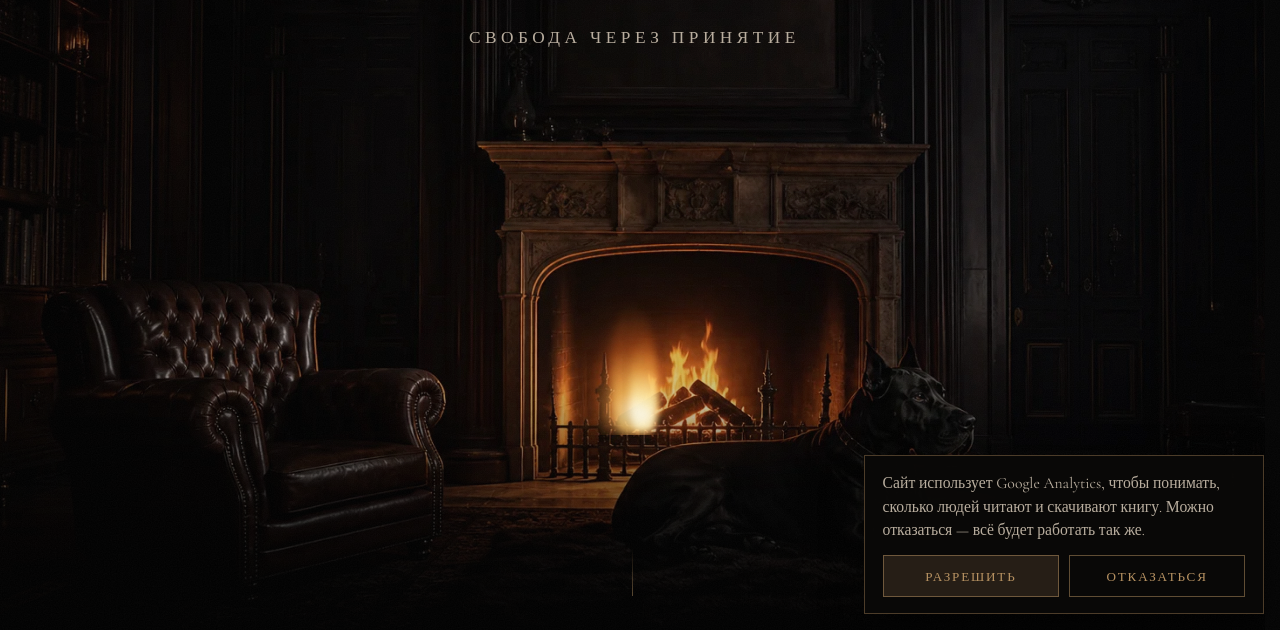
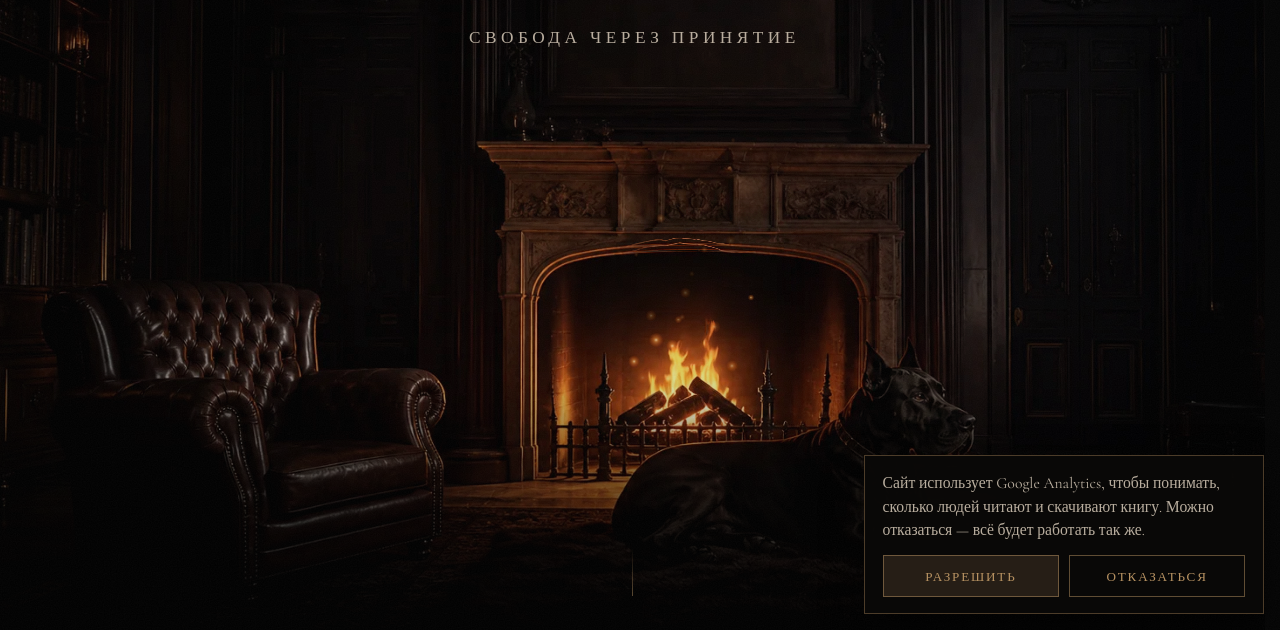
Before and after one commit to borodicht/9-59, a plain HTML site: page index.html in a window 1280 px wide. Shown: the part 170-800 px from the top of the page. Drawn offline with nearby package versions, Linux system fonts and the light colour scheme; animation ran at ten frames a second; a web font is replaced by a local one.

Commit message:
Кинематографичный огонь и более тёмный блок «О книге»
- fire.js: синемаграф на WebGL — пламя на фото колышется и дышит,
  решётка остаётся неподвижной, дрожь горячего воздуха над огнём
- искры с восходящим потоком на canvas вместо CSS-пятен
- свет камина мерцает на всю комнату в такт пламени
- без WebGL или с «уменьшением движения» — прежний CSS-огонь
- блок «О книге»: фон темнее, свет камина слабее,
  фон рендера книги обрезается по силуэту
- service worker v5

Co-Authored-By: Claude Opus 5.5 <noreply@anthropic.com>
Claude-Session: https://claude.ai/code/session_012dy8jn5q1PxBzfozbLF716

```diff
--- /dev/null
+++ b/fire.js
@@ -0,0 +1,380 @@
+// «Живой» огонь: синемаграф поверх фотографии.
+// WebGL оживляет пламя на самом снимке (колыхание, дрожь жара, вспышки яркости),
+// второй слой — искры, третий — мерцающий свет камина на всю комнату.
+// Всё синхронизировано одной функцией мерцания.
+
+const IMAGE_SIZE = { width: 1717, height: 916 };
+
+// Участок картинки, где живёт огонь (доли ширины/высоты снимка).
+const FIRE_CROP = { x0: 0.465, y0: 0.47, x1: 0.615, y1: 0.775 };
+// Пламя: центр, ширина и вертикальные границы; ниже GRATE_Y — решётка, её не трогаем.
+const FLAME = { cx: 0.539, halfWidth: 0.05, top: 0.575, base: 0.742 };
+const GRATE_Y = 0.726;
+// Откуда светит камин — для света на комнату и для искр.
+const LIGHT = { x: 0.539, y: 0.69 };
+
+const VERTEX_SHADER = `
+attribute vec2 aPosition;
+varying vec2 vUv;
+void main() {
+  vUv = aPosition * 0.5 + 0.5;
+  vUv.y = 1.0 - vUv.y;
+  gl_Position = vec4(aPosition, 0.0, 1.0);
+}`;
+
+const FRAGMENT_SHADER = `
+precision mediump float;
+varying vec2 vUv;
+uniform sampler2D uImage;
+uniform vec4 uCrop;
+uniform float uTime;
+uniform float uFlicker;
+uniform vec4 uFlame;   // cx, halfWidth, top, base
+uniform float uGrate;
+
+float hash(vec2 p) {
+  p = fract(p * vec2(123.34, 456.21));
+  p += dot(p, p + 45.32);
+  return fract(p.x * p.y);
+}
+
+float noise(vec2 p) {
+  vec2 i = floor(p);
+  vec2 f = fract(p);
+  vec2 u = f * f * (3.0 - 2.0 * f);
+  return mix(mix(hash(i), hash(i + vec2(1.0, 0.0)), u.x),
+             mix(hash(i + vec2(0.0, 1.0)), hash(i + vec2(1.0, 1.0)), u.x), u.y);
+}
+
+float fbm(vec2 p) {
+  float value = 0.0;
+  float amplitude = 0.5;
+  for (int i = 0; i < 4; i++) {
+    value += amplitude * noise(p);
+    p *= 2.03;
+    amplitude *= 0.5;
+  }
+  return value;
+}
+
+float luminance(vec3 c) {
+  return dot(c, vec3(0.299, 0.587, 0.114));
+}
+
+void main() {
+  vec2 uv = mix(uCrop.xy, uCrop.zw, vUv);
+  vec3 original = texture2D(uImage, uv).rgb;
+
+  // Насколько точка внутри языков пламени (по горизонтали — гаусс, по вертикали — от углей вверх).
+  float dx = (uv.x - uFlame.x) / uFlame.y;
+  float horizontal = exp(-dx * dx * 1.6);
+  float height = clamp((uFlame.w - uv.y) / (uFlame.w - uFlame.z), 0.0, 1.0);
+  float aboveGrate = 1.0 - smoothstep(uGrate - 0.012, uGrate, uv.y);
+  float zone = horizontal * aboveGrate;
+
+  // Языки пламени тянутся вверх: смещение растёт с высотой.
+  vec2 flow = vec2(uv.x * 38.0, uv.y * 22.0 + uTime * 2.4);
+  float wobbleX = fbm(flow) - 0.5;
+  float wobbleY = fbm(flow + vec2(7.3, 2.1)) - 0.5;
+  vec2 offset = vec2(wobbleX * 0.010, wobbleY * 0.016 + 0.004) * (0.25 + height * 1.1) * zone;
+
+  // Дрожь горячего воздуха над огнём — слабее и мельче.
+  // Только узкая полоса над языками пламени — арка камина не должна «плыть».
+  float hazeZone = smoothstep(uFlame.z - 0.035, uFlame.z - 0.005, uv.y)
+    * (1.0 - smoothstep(uFlame.z + 0.01, uFlame.z + 0.04, uv.y)) * horizontal;
+  vec2 haze = vec2(fbm(uv * 60.0 + vec2(0.0, uTime * 3.0)) - 0.5, 0.0) * 0.003 * hazeZone;
+
+  vec3 moved = texture2D(uImage, uv + offset + haze).rgb;
+
+  // Смешиваем только там, где есть свет пламени — тёмные прутья решётки остаются на месте.
+  float glow = max(luminance(original), luminance(moved));
+  float fireMask = smoothstep(0.16, 0.42, glow) * zone + hazeZone * 0.6;
+  vec3 color = mix(original, moved, clamp(fireMask, 0.0, 1.0));
+
+  // Дыхание яркости: ярче в сердцевине, синхронно со светом в комнате.
+  float core = smoothstep(0.35, 0.85, luminance(color)) * zone;
+  color *= 1.0 + uFlicker * (0.12 + core * 0.35);
+  color += vec3(1.0, 0.42, 0.08) * uFlicker * 0.05 * horizontal * (1.0 - height * 0.5);
+
+  // Мягкие края, чтобы слой незаметно растворялся в фотографии.
+  vec2 edge = smoothstep(vec2(0.0), vec2(0.14), vUv) * smoothstep(vec2(0.0), vec2(0.14), 1.0 - vUv);
+  float alpha = edge.x * edge.y;
+  gl_FragColor = vec4(color * alpha, alpha);
+}`;
+
+function compileShader(gl, type, source) {
+  const shader = gl.createShader(type);
+  gl.shaderSource(shader, source);
+  gl.compileShader(shader);
+
+  if (!gl.getShaderParameter(shader, gl.COMPILE_STATUS)) {
+    throw new Error(gl.getShaderInfoLog(shader) || "Shader compile failed");
+  }
+
+  return shader;
+}
+
+function createProgram(gl) {
+  const program = gl.createProgram();
+  gl.attachShader(program, compileShader(gl, gl.VERTEX_SHADER, VERTEX_SHADER));
+  gl.attachShader(program, compileShader(gl, gl.FRAGMENT_SHADER, FRAGMENT_SHADER));
+  gl.linkProgram(program);
+
+  if (!gl.getProgramParameter(program, gl.LINK_STATUS)) {
+    throw new Error(gl.getProgramInfoLog(program) || "Program link failed");
+  }
+
+  return program;
+}
+
+function loadImage(src) {
+  return new Promise((resolve, reject) => {
+    const image = new Image();
+    image.decoding = "async";
+    image.onload = () => resolve(image);
+    image.onerror = reject;
+    image.src = src;
+  });
+}
+
+// Мерцание живого огня: несколько несоизмеримых синусов + редкие «вспышки».
+function createFlicker() {
+  const phases = Array.from({ length: 4 }, () => Math.random() * Math.PI * 2);
+  let burst = 0;
+  let nextBurstAt = 0;
+
+  return (time) => {
+    const base =
+      Math.sin(time * 1.7 + phases[0]) * 0.35 +
+      Math.sin(time * 2.9 + phases[1]) * 0.25 +
+      Math.sin(time * 5.3 + phases[2]) * 0.15 +
+      Math.sin(time * 8.1 + phases[3]) * 0.08;
+
+    if (time > nextBurstAt) {
+      burst = 0.35 + Math.random() * 0.4;
+      nextBurstAt = time + 2.5 + Math.random() * 5;
+    }
+
+    burst *= 0.96;
+    return Math.max(-1, Math.min(1, base * 0.7 + burst));
+  };
+}
+
+/* ------------------------------------------------------------------ */
+/* Искры                                                               */
+/* ------------------------------------------------------------------ */
+
+function createEmbers(canvas) {
+  const context = canvas.getContext("2d");
+  const embers = [];
+  let width = 0;
+  let height = 0;
+  let pixelRatio = 1;
+  let spawnAccumulator = 0;
+
+  function resize(cssWidth, cssHeight) {
+    pixelRatio = Math.min(window.devicePixelRatio || 1, 2);
+    width = cssWidth;
+    height = cssHeight;
+    canvas.width = Math.round(cssWidth * pixelRatio);
+    canvas.height = Math.round(cssHeight * pixelRatio);
+  }
+
+  function spawn(intensity) {
+    embers.push({
+      x: width * (0.5 + (Math.random() - 0.5) * 0.36),
+      y: height * (0.86 + Math.random() * 0.06),
+      vx: (Math.random() - 0.5) * 14,
+      vy: -(36 + Math.random() * 70) * (0.8 + intensity * 0.4),
+      life: 0,
+      maxLife: 1.4 + Math.random() * 2.2,
+      size: 0.7 + Math.random() * 1.5,
+      seed: Math.random() * 100
+    });
+  }
+
+  function step(dt, time, intensity) {
+    spawnAccumulator += dt * (5 + intensity * 6);
+
+    while (spawnAccumulator > 1) {
+      spawn(intensity);
+      spawnAccumulator -= 1;
+    }
+
+    context.setTransform(pixelRatio, 0, 0, pixelRatio, 0, 0);
+    context.clearRect(0, 0, width, height);
+    context.globalCompositeOperation = "lighter";
+
+    for (let i = embers.length - 1; i >= 0; i -= 1) {
+      const ember = embers[i];
+      ember.life += dt;
+
+      if (ember.life > ember.maxLife || ember.y < -10) {
+        embers.splice(i, 1);
+        continue;
+      }
+
+      // Восходящий поток с завихрениями.
+      ember.vx += Math.sin(time * 2.2 + ember.seed) * 22 * dt;
+      ember.vy *= 0.995;
+      ember.x += ember.vx * dt;
+      ember.y += ember.vy * dt;
+
+      const t = ember.life / ember.maxLife;
+      const fade = t < 0.1 ? t / 0.1 : 1 - (t - 0.1) / 0.9;
+      const twinkle = 0.7 + Math.sin(time * 18 + ember.seed) * 0.3;
+      const alpha = Math.max(0, fade * twinkle);
+      const radius = ember.size * (1 - t * 0.5);
+
+      const gradient = context.createRadialGradient(ember.x, ember.y, 0, ember.x, ember.y, radius * 4);
+      gradient.addColorStop(0, `rgba(255, 236, 190, ${alpha})`);
+      gradient.addColorStop(0.3, `rgba(255, 160, 60, ${alpha * 0.55})`);
+      gradient.addColorStop(1, "rgba(255, 90, 20, 0)");
+      context.fillStyle = gradient;
+      context.beginPath();
+      context.arc(ember.x, ember.y, radius * 4, 0, Math.PI * 2);
+      context.fill();
+    }
+  }
+
+  return { resize, step };
+}
+
+/* ------------------------------------------------------------------ */
+/* Сборка                                                              */
+/* ------------------------------------------------------------------ */
+
+export async function startCinematicFire({ hero, room, scene, imageSrc, isPaused }) {
+  const fireCanvas = document.createElement("canvas");
+  fireCanvas.className = "hero__cine-fire";
+  fireCanvas.setAttribute("aria-hidden", "true");
+
+  const gl = fireCanvas.getContext("webgl", { premultipliedAlpha: true, alpha: true, antialias: false });
+
+  if (!gl) {
+    return false;
+  }
+
+  const image = await loadImage(imageSrc);
+  const program = createProgram(gl);
+  gl.useProgram(program);
+
+  const buffer = gl.createBuffer();
+  gl.bindBuffer(gl.ARRAY_BUFFER, buffer);
+  gl.bufferData(gl.ARRAY_BUFFER, new Float32Array([-1, -1, 1, -1, -1, 1, 1, 1]), gl.STATIC_DRAW);
+  const positionLocation = gl.getAttribLocation(program, "aPosition");
+  gl.enableVertexAttribArray(positionLocation);
+  gl.vertexAttribPointer(positionLocation, 2, gl.FLOAT, false, 0, 0);
+
+  const texture = gl.createTexture();
+  gl.bindTexture(gl.TEXTURE_2D, texture);
+  gl.texParameteri(gl.TEXTURE_2D, gl.TEXTURE_WRAP_S, gl.CLAMP_TO_EDGE);
+  gl.texParameteri(gl.TEXTURE_2D, gl.TEXTURE_WRAP_T, gl.CLAMP_TO_EDGE);
+  gl.texParameteri(gl.TEXTURE_2D, gl.TEXTURE_MIN_FILTER, gl.LINEAR);
+  gl.texParameteri(gl.TEXTURE_2D, gl.TEXTURE_MAG_FILTER, gl.LINEAR);
+  gl.texImage2D(gl.TEXTURE_2D, 0, gl.RGB, gl.RGB, gl.UNSIGNED_BYTE, image);
+
+  const uniforms = {
+    crop: gl.getUniformLocation(program, "uCrop"),
+    time: gl.getUniformLocation(program, "uTime"),
+    flicker: gl.getUniformLocation(program, "uFlicker"),
+    flame: gl.getUniformLocation(program, "uFlame"),
+    grate: gl.getUniformLocation(program, "uGrate")
+  };
+
+  gl.uniform4f(uniforms.crop, FIRE_CROP.x0, FIRE_CROP.y0, FIRE_CROP.x1, FIRE_CROP.y1);
+  gl.uniform4f(uniforms.flame, FLAME.cx, FLAME.halfWidth, FLAME.top, FLAME.base);
+  gl.uniform1f(uniforms.grate, GRATE_Y);
+
+  const emberCanvas = document.createElement("canvas");
+  emberCanvas.className = "hero__cine-embers";
+  emberCanvas.setAttribute("aria-hidden", "true");
+  const embers = createEmbers(emberCanvas);
+
+  const roomLight = document.createElement("div");
+  roomLight.className = "hero__cine-light";
+  roomLight.setAttribute("aria-hidden", "true");
+
+  // Слои кладём в комнату: они двигаются вместе с ней при параллаксе.
+  const overlay = room.querySelector(".hero__overlay");
+  room.insertBefore(roomLight, overlay);
+  room.insertBefore(fireCanvas, overlay);
+  room.insertBefore(emberCanvas, overlay);
+
+  function layout() {
+    const heroWidth = hero.clientWidth;
+    const heroHeight = hero.clientHeight;
+    const scale = Math.max(heroWidth / IMAGE_SIZE.width, heroHeight / IMAGE_SIZE.height);
+    const imageWidth = IMAGE_SIZE.width * scale;
+    const imageHeight = IMAGE_SIZE.height * scale;
+    const [posX = "50%", posY = "50%"] = getComputedStyle(scene).backgroundPosition.split(" ");
+    const ratio = (value) => (value.endsWith("%") ? parseFloat(value) / 100 : 0.5);
+    const offsetX = (heroWidth - imageWidth) * ratio(posX);
+    const offsetY = (heroHeight - imageHeight) * ratio(posY);
+    const toX = (fraction) => offsetX + fraction * imageWidth;
+    const toY = (fraction) => offsetY + fraction * imageHeight;
+
+    const cropLeft = toX(FIRE_CROP.x0);
+    const cropTop = toY(FIRE_CROP.y0);
+    const cropWidth = (FIRE_CROP.x1 - FIRE_CROP.x0) * imageWidth;
+    const cropHeight = (FIRE_CROP.y1 - FIRE_CROP.y0) * imageHeight;
+    const pixelRatio = Math.min(window.devicePixelRatio || 1, 2);
+
+    Object.assign(fireCanvas.style, {
+      left: `${cropLeft}px`,
+      top: `${cropTop}px`,
+      width: `${cropWidth}px`,
+      height: `${cropHeight}px`
+    });
+    fireCanvas.width = Math.round(cropWidth * pixelRatio);
+    fireCanvas.height = Math.round(cropHeight * pixelRatio);
+    gl.viewport(0, 0, fireCanvas.width, fireCanvas.height);
+
+    // Искры летят выше, до каминной полки.
+    const emberWidth = cropWidth * 1.4;
+    const emberHeight = cropHeight * 1.7;
+    Object.assign(emberCanvas.style, {
+      left: `${toX(LIGHT.x) - emberWidth / 2}px`,
+      top: `${toY(FLAME.base) - emberHeight}px`,
+      width: `${emberWidth}px`,
+      height: `${emberHeight}px`
+    });
+    embers.resize(emberWidth, emberHeight);
+
+    roomLight.style.setProperty("--light-x", `${toX(LIGHT.x)}px`);
+    roomLight.style.setProperty("--light-y", `${toY(LIGHT.y)}px`);
+    roomLight.style.setProperty("--light-r", `${imageWidth * 0.55}px`);
+  }
+
+  layout();
+  window.addEventListener("resize", layout);
+  hero.classList.add("hero--cinematic-fire");
+
+  const flicker = createFlicker();
+  const startTime = performance.now();
+  let lastTime = startTime;
+
+  function frame(now) {
+    window.requestAnimationFrame(frame);
+
+    if (isPaused()) {
+      lastTime = now;
+      return;
+    }
+
+    const dt = Math.min(0.05, (now - lastTime) / 1000);
+    lastTime = now;
+    const time = (now - startTime) / 1000;
+    const value = flicker(time);
+
+    gl.uniform1f(uniforms.time, time);
+    gl.uniform1f(uniforms.flicker, value);
+    gl.drawArrays(gl.TRIANGLE_STRIP, 0, 4);
+
+    embers.step(dt, time, (value + 1) / 2);
+    roomLight.style.opacity = String(0.55 + value * 0.35);
+  }
+
+  window.requestAnimationFrame(frame);
+  return true;
+}
--- a/script.js
+++ b/script.js
@@ -1212,6 +1212,7 @@ let sparkTimeoutId = null;
 let sparkElements = [];
 let isDogAnimating = false;
 let isHeroVisible = true;
+let cinematicFireActive = false;
 
 function initializeFireAnimation() {
   if (!heroElement || heroElement.dataset.fireAnimationInitialized === "true") {
@@ -1243,6 +1244,7 @@ function initializeSparks() {
 
 function canPlaySparks() {
   return (
+    !cinematicFireActive &&
     heroElement?.dataset.fireAnimationInitialized === "true" &&
     !document.hidden &&
     !reduceMotion &&
@@ -1936,6 +1938,30 @@ initializeQuoteBreak();
 initializeSignature();
 initializeDogHit();
 
+// «Живой» огонь на WebGL. Если WebGL нет или включено «уменьшение движения» —
+// остаётся прежняя CSS-анимация.
+if (!reduceMotion && heroElement) {
+  import("./fire.js")
+    .then(({ startCinematicFire }) =>
+      startCinematicFire({
+        hero: heroElement,
+        room: $(".hero__room"),
+        scene: $(".hero__scene"),
+        imageSrc: "assets/images/hero-room-v1.webp",
+        isPaused: () => document.hidden || !isHeroVisible || reduceMotion
+      })
+    )
+    .then((started) => {
+      if (started) {
+        cinematicFireActive = true;
+        cancelScheduledSparks();
+      }
+    })
+    .catch(() => {
+      /* остаётся CSS-огонь */
+    });
+}
+
 // После вступления снимаем класс, чтобы анимации не повторялись при перерисовке.
 if (document.documentElement.classList.contains("intro-play")) {
   window.setTimeout(() => document.documentElement.classList.remove("intro-play"), 5200);
--- a/styles.css
+++ b/styles.css
@@ -636,9 +636,7 @@ body {
 
 .about-panel {
   position: relative;
-  background:
-    linear-gradient(180deg, rgba(9, 9, 9, 0.96), rgba(7, 7, 7, 1)),
-    linear-gradient(90deg, rgba(183, 146, 98, 0.03), rgba(0, 0, 0, 0) 18%, rgba(0, 0, 0, 0) 82%, rgba(183, 146, 98, 0.03));
+  background: linear-gradient(180deg, #050505, #040404);
 }
 
 /* Свет камина «стекает» из первого экрана в блок о книге. */
@@ -649,8 +647,7 @@ body {
   height: min(32rem, 100%);
   pointer-events: none;
   background:
-    radial-gradient(55% 75% at 50% 0%, rgba(255, 140, 50, 0.085), rgba(255, 140, 50, 0) 72%),
-    radial-gradient(30% 50% at 22% 10%, rgba(255, 160, 80, 0.05), rgba(255, 160, 80, 0) 70%);
+    radial-gradient(50% 60% at 50% 0%, rgba(255, 140, 50, 0.035), rgba(255, 140, 50, 0) 70%);
 }
 
 .about-panel__inner {
@@ -679,8 +676,6 @@ body {
 
 .book-mockup {
   position: relative;
-  /* Почти чёрный фон рендера «растворяется» — сквозь него виден свет камина. */
-  mix-blend-mode: lighten;
   transform: perspective(1000px) rotateX(var(--tilt-x, 0deg)) rotateY(var(--tilt-y, 0deg));
   transition: transform 700ms cubic-bezier(0.2, 0.8, 0.2, 1);
 }
@@ -711,6 +706,9 @@ body {
 }
 
 .book-mockup img {
+  /* Фон рендера отрезается по силуэту книги — на любом фоне без прямоугольника. */
+  -webkit-mask: url("./assets/images/book-mockup-mask.png") center / contain no-repeat;
+  mask: url("./assets/images/book-mockup-mask.png") center / contain no-repeat;
   display: block;
   width: 100%;
   height: auto;
@@ -3218,3 +3216,46 @@ body {
     animation: none;
   }
 }
+
+/* ------------------------------------------------------------------ */
+/* «Живой» огонь (fire.js)                                             */
+/* ------------------------------------------------------------------ */
+
+.hero--cinematic-fire .hero__fire {
+  display: none;
+}
+
+.hero__cine-fire,
+.hero__cine-embers {
+  position: absolute;
+  pointer-events: none;
+}
+
+.hero__cine-fire {
+  z-index: 1;
+}
+
+.hero__cine-embers {
+  z-index: 2;
+}
+
+/* Свет камина на всю комнату: дышит в такт пламени. */
+.hero__cine-light {
+  position: absolute;
+  inset: 0;
+  z-index: 1;
+  pointer-events: none;
+  background: radial-gradient(
+    var(--light-r, 50vw) circle at var(--light-x, 50%) var(--light-y, 70%),
+    rgba(255, 150, 60, 0.42),
+    rgba(255, 120, 40, 0.14) 38%,
+    rgba(255, 110, 30, 0) 72%
+  );
+  mix-blend-mode: soft-light;
+  opacity: 0.55;
+}
+
+.intro-play .hero__cine-fire,
+.intro-play .hero__cine-light {
+  animation: introFire 1.8s ease-out 0.5s backwards;
+}
--- a/sw.js
+++ b/sw.js
@@ -2,7 +2,7 @@
 // Даёт офлайн-доступ к странице и фрагменту книги.
 // После изменения списка файлов или стратегии увеличьте VERSION.
 
-const VERSION = "v4";
+const VERSION = "v5";
 const SHELL_CACHE = `mechta-shell-${VERSION}`;
 const RUNTIME_CACHE = `mechta-runtime-${VERSION}`;
 
@@ -11,6 +11,7 @@ const SHELL_URLS = [
   "./index.html",
   "./styles.css",
   "./script.js",
+  "./fire.js",
   "./manifest.webmanifest",
   "./assets/content/fragment.json",
   "./assets/images/hero-room-v1.webp",
```
